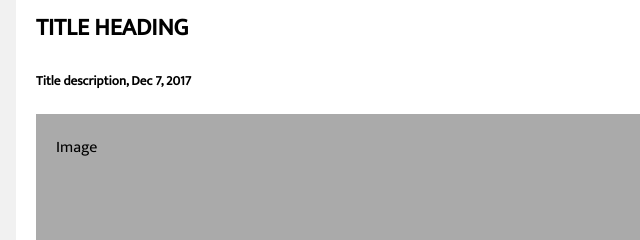
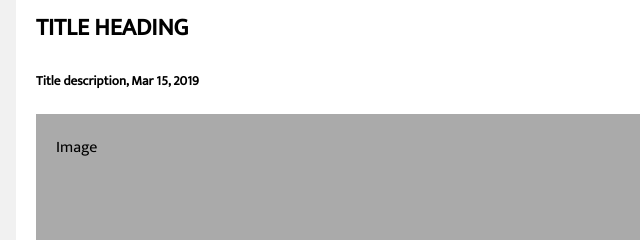
Before and after one commit to Fabianomsk/Fabianomsk.github.io, a plain HTML site: page index.html in a window 1280 px wide. Shown: the part 349-589 px from the top of the page, 368-1008 px from the left. Drawn offline with Linux system fonts and the light colour scheme.

Commit message:
20190315-12:42

```diff
--- a/index.html
+++ b/index.html
@@ -32,7 +32,7 @@
   </div>
   <div class="main">
     <h2>TITLE HEADING</h2>
-    <h5>Title description, Dec 7, 2017</h5>
+    <h5>Title description, Mar 15, 2019</h5>
     <div class="fakeimg" style="height:200px;">Image</div>
     <p>Some text..</p>
     <p>Sunt in culpa qui officia deserunt mollit anim id est laborum consectetur adipiscing elit, sed do eiusmod tempor incididunt ut labore et dolore magna aliqua. Ut enim ad minim veniam, quis nostrud exercitation ullamco.</p>
```
